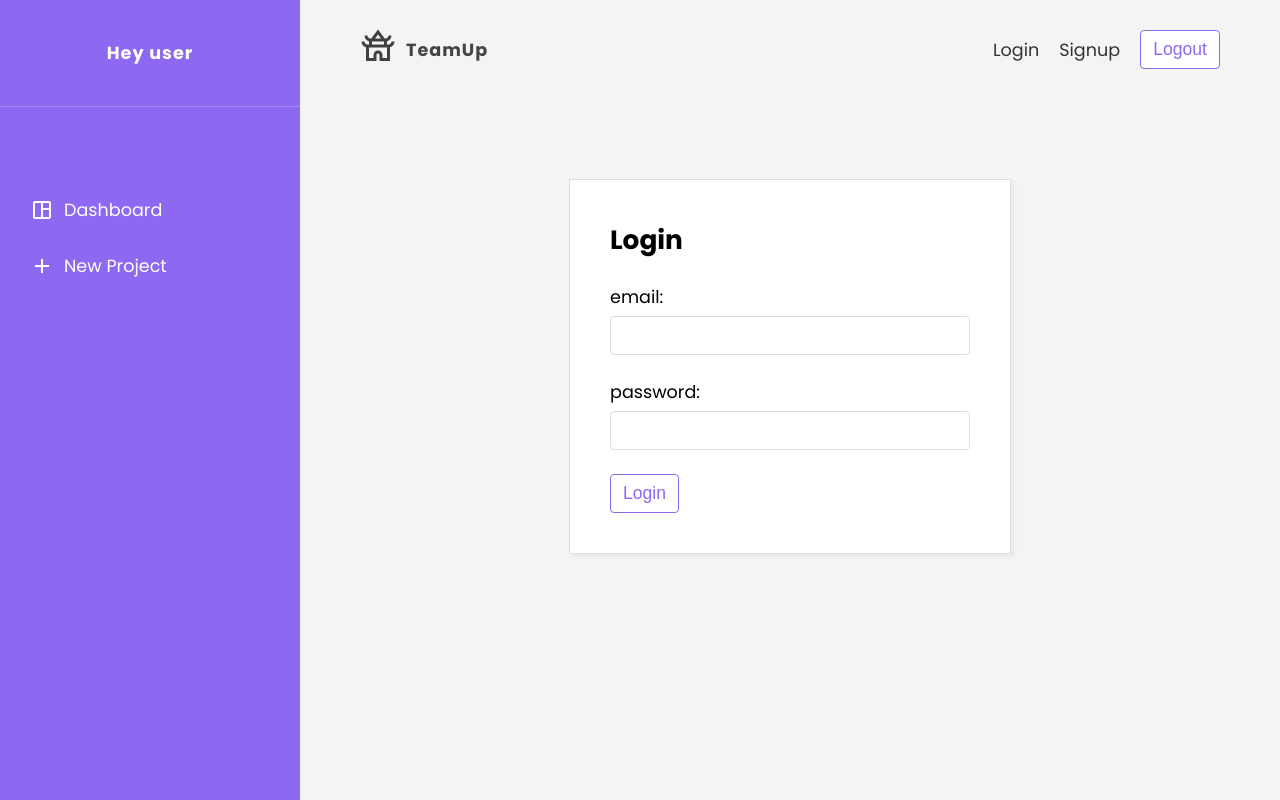
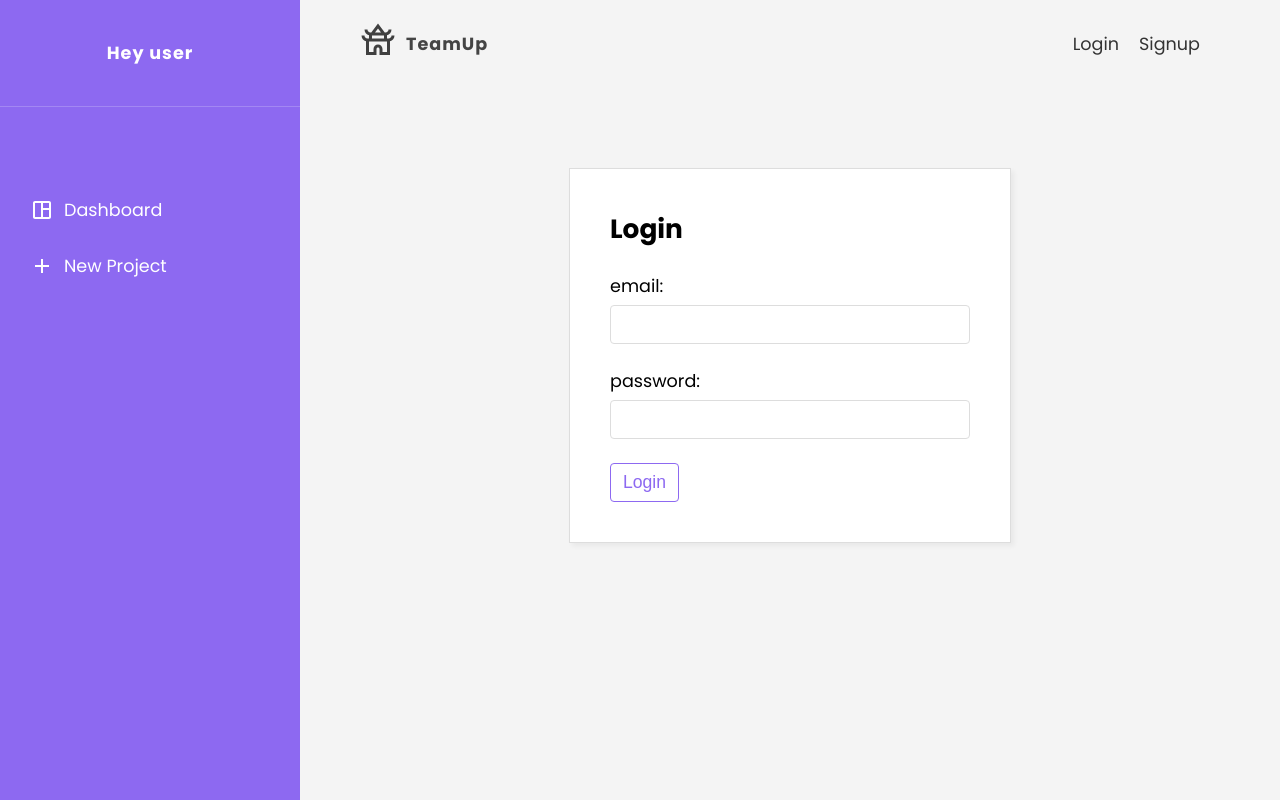
Before and after one commit to offiahchiaz/teamup, a React (Create React App) app: page /login in a window 1280 px wide. Built offline with nearby package versions, Linux system fonts and the light colour scheme; no server answers.

Commit message:
Conditionally display Navbar links based on user signed in or not

```diff
--- a/src/components/Navbar.js
+++ b/src/components/Navbar.js
@@ -1,5 +1,6 @@
 import { Link } from 'react-router-dom'
 import { useLogout } from '../hooks/useLogout'
+import { useAuthContext } from '../hooks/useAuthContext'
 
 import './Navbar.css'
 import Temple from '../assets/temple.svg'
@@ -7,6 +8,8 @@ import Temple from '../assets/temple.svg'
 
 export default function Navbar() {
   const { logout, isPending } = useLogout()
+  const { user } = useAuthContext()
+
   return (
     <div className='navbar'>
       <ul>
@@ -15,12 +18,20 @@ export default function Navbar() {
           <span>TeamUp</span>
         </li>
 
+        {!user && (
+         <>
           <li><Link to="/login">Login</Link></li>
           <li><Link to="signup">Signup</Link></li>
+         </>
+        )}
+
+        {user && (
           <li>
             {!isPending && <button className='btn' onClick={logout}>Logout</button>}
             {isPending && <button className='btn' disabled>Logging out...</button>}
           </li>
+        )}
+
       </ul>
     </div>
   )
```
Lines whose indentation alone changed are shown as unchanged.
